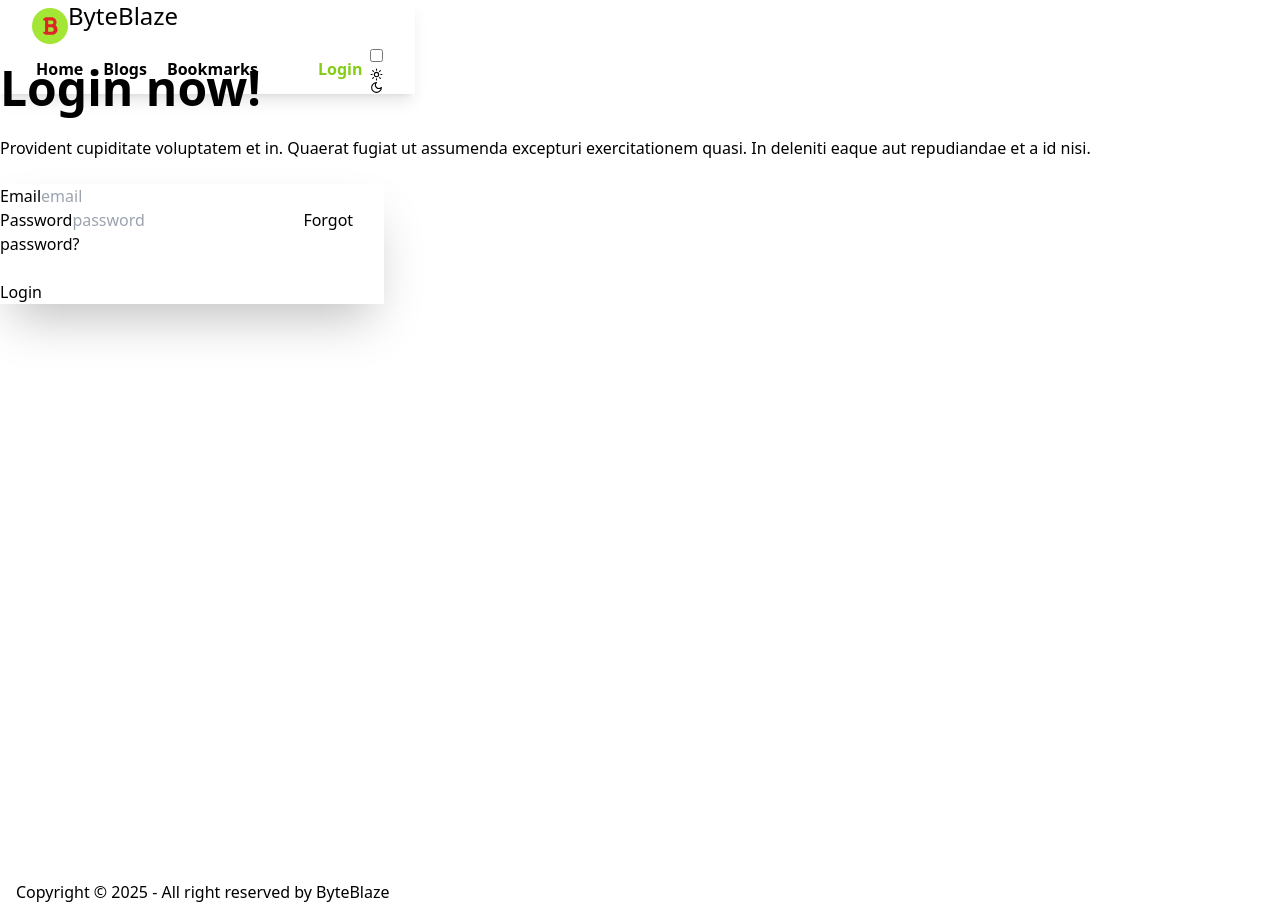
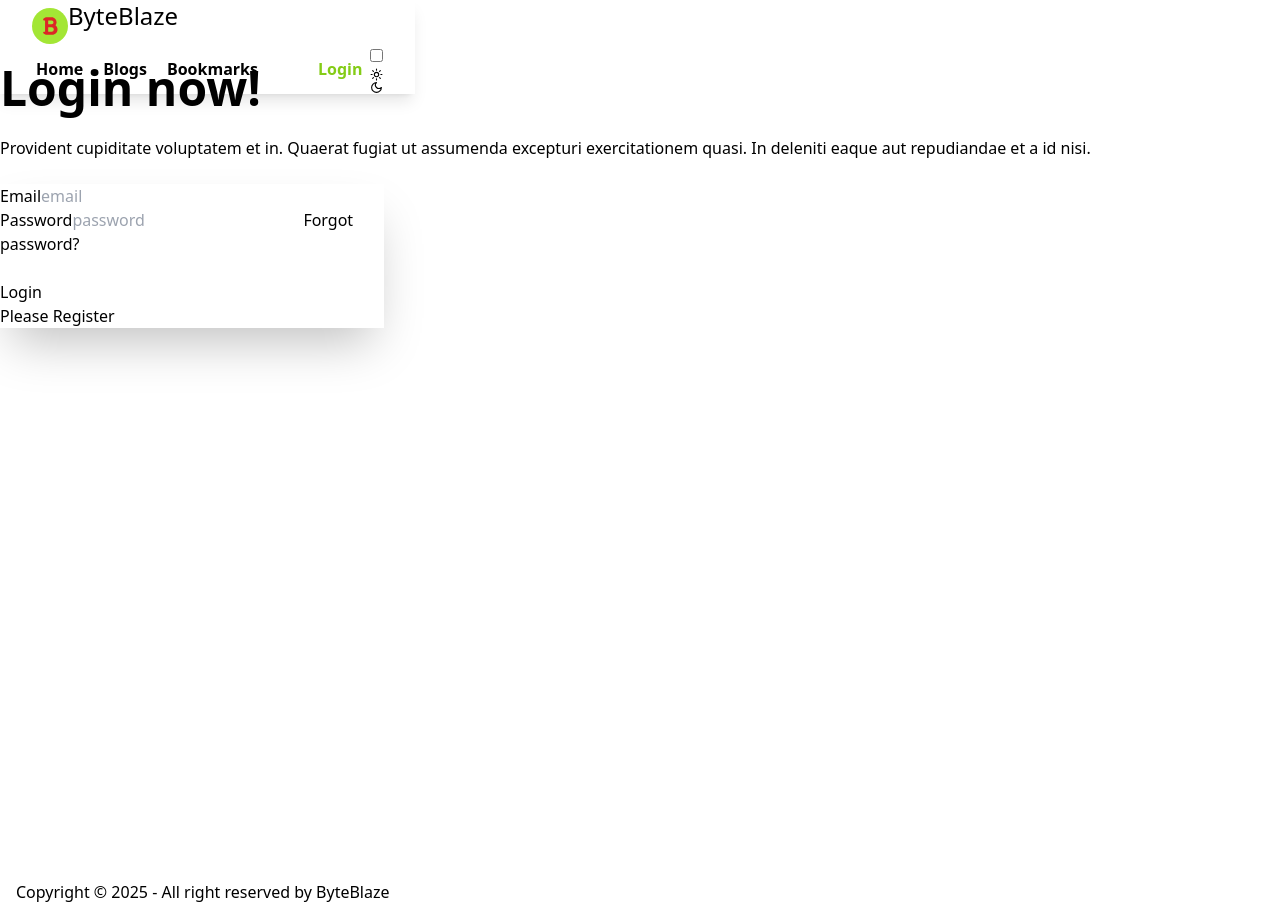
Before and after one commit to alalhosen/byte-blaze-concept--8, a React (Vite) app: page /login in a window 1280 px wide. Built offline with nearby package versions, Linux system fonts and the light colour scheme.

Commit message:
some text add

```diff
--- a/src/components/Login.jsx
+++ b/src/components/Login.jsx
@@ -44,6 +44,7 @@ const Login = () => {
             <div className="form-control mt-6">
               <button className="btn btn-primary">Login</button>
             </div>
+            <h2>Please Register</h2>
           </form>
         </div>
       </div>
```
